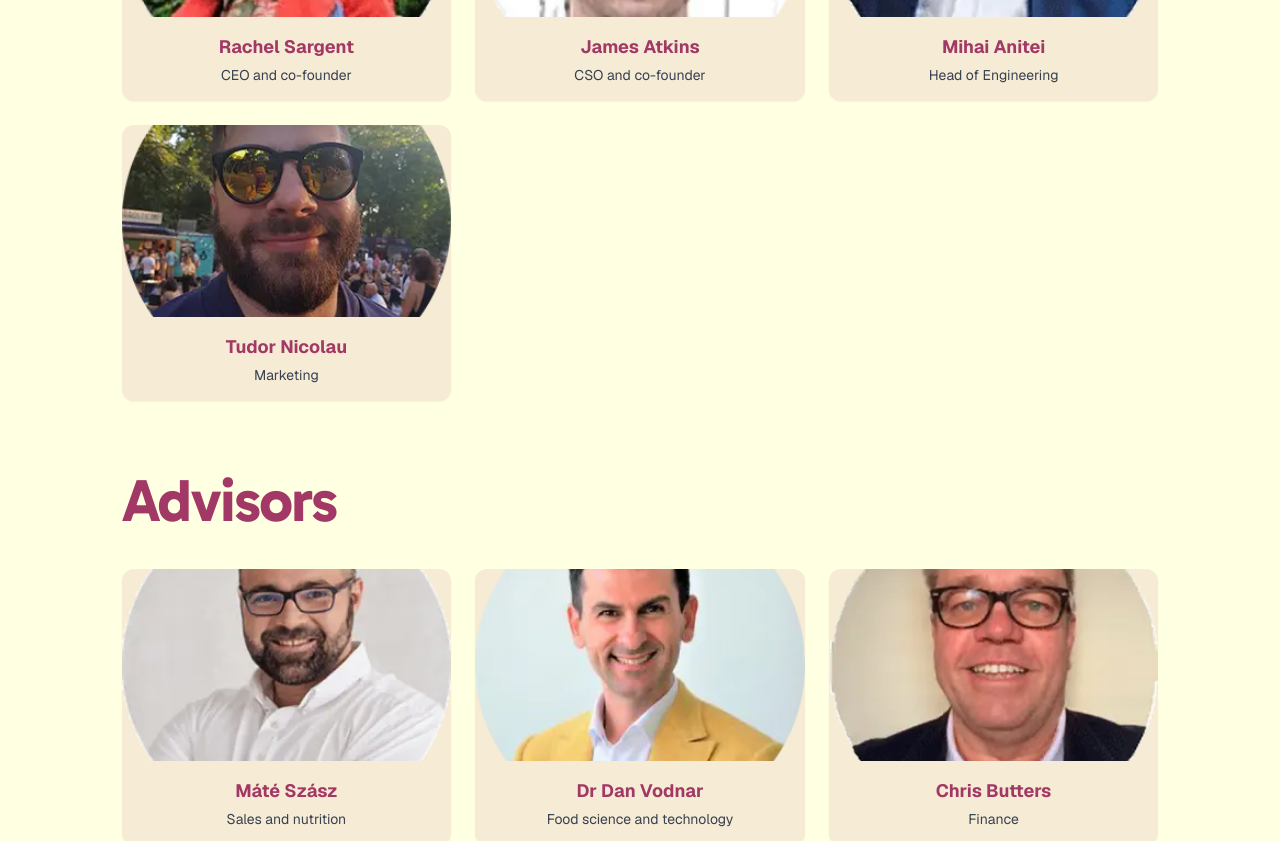
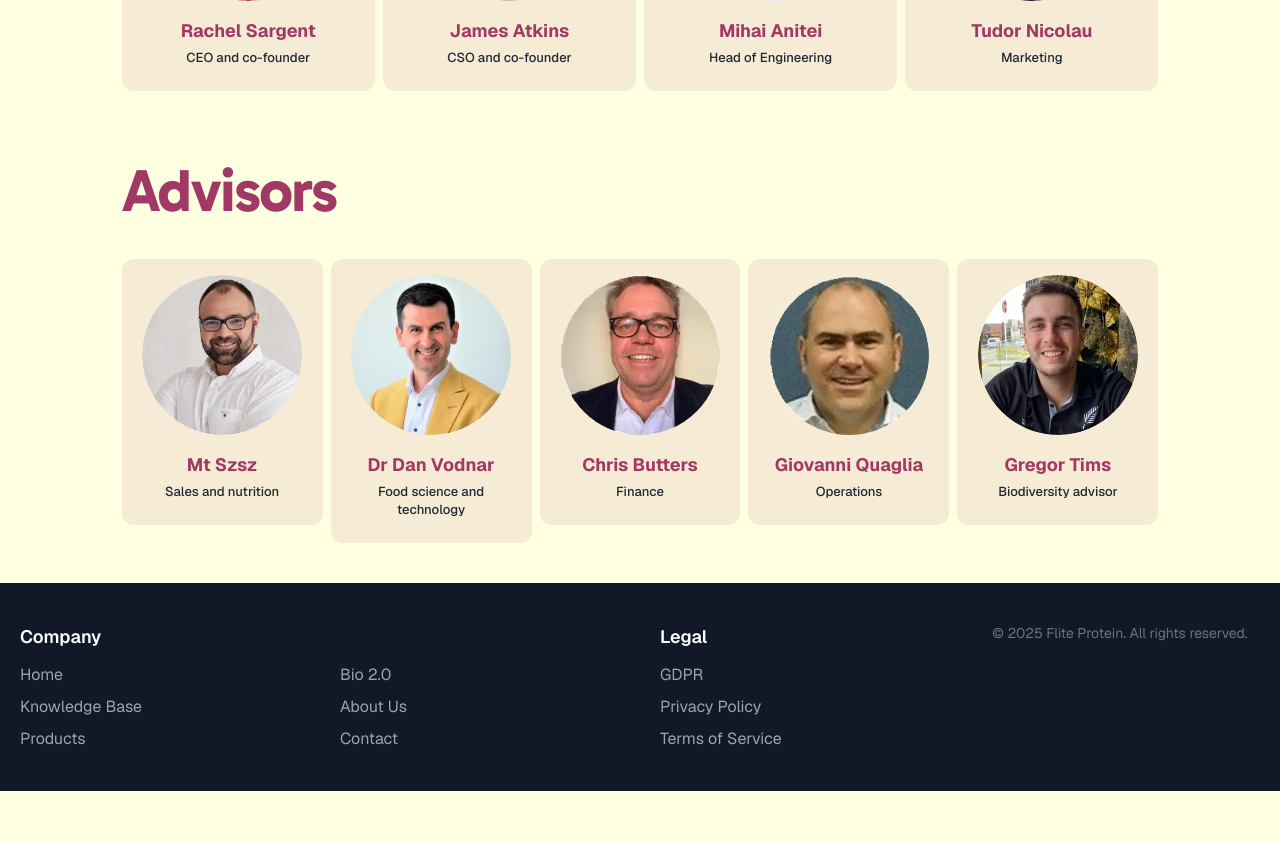
Before and after one commit to thedirtypaw/flite, a Next.js app: page /about in a window 1280 px wide. Shown: the part 1000-1841 px from the top of the page. After the commit the page ends 1791 px from the top, so only its background shows below. Built offline with nearby package versions, Linux system fonts and the light colour scheme.

Commit message:
homepage mains10

```diff
--- a/app/about/TeamCard.tsx
+++ b/app/about/TeamCard.tsx
@@ -17,36 +17,38 @@ const TeamCard: React.FC<TeamCardProps> = ({
     }
 
     return (
-        <div className="group relative">
+        <div className="w-full group relative">
             <div
-                className={`bg-[#f6ebd4] rounded-xl overflow-hidden shadow-sm transition-all duration-300 ${
+                className={`bg-[#f6ebd4] rounded-xl overflow-hidden transition-all duration-300 p-4 ${
                     linkedIn
-                        ? 'hover:shadow-lg transform hover:-translate-y-1 cursor-pointer'
+                        ? 'transform hover:-translate-y-1 cursor-pointer'
                         : ''
                 }`}
                 onClick={handleClick}
             >
+                {/* Circular image */}
+                <div className="flex justify-center mb-4">
+                    <div className="w-40 h-40 rounded-full overflow-hidden">
                         <img
                             src={image}
                             alt={name}
                             loading="lazy"
-                    className="w-full h-48 object-cover rounded-t-xl"
+                            className="w-full h-full object-cover object-center"
                         />
-                <div className="p-4 text-center">
-                    <h3 className="text-[#a23865] text-lg font-bold mb-1">
-                        {name}
-                    </h3>
-                    <p className="text-sm text-gray-700">
-                        {role}
-                    </p>
                     </div>
                 </div>
 
-            {/* Description overlay on hover */}
-            <div className="absolute inset-0 bg-[#f6ebd4] rounded-xl p-4 opacity-0 group-hover:opacity-95 transition-opacity duration-300 flex items-center justify-center">
-                <p className="text-sm text-gray-700 text-center leading-relaxed">
-                    {description}
-                </p>
+                <div className="text-center">
+                    <h3 className="text-[#a23865] text-lg font-bold mb-1">{name}</h3>
+                    <p className="text-gray-800 font-medium text-[13px] mb-2">{role}</p>
+                </div>
+
+                {/* Description on hover */}
+                {description && (
+                    <div className="absolute inset-0 bg-[#f6ebd4] bg-opacity-95 rounded-xl p-4 opacity-0 group-hover:opacity-100 transition-opacity duration-300 flex items-center justify-center">
+                        <p className="text-gray-700 text-sm leading-relaxed text-center">{description}</p>
+                    </div>
+                )}
             </div>
         </div>
     )
--- a/app/about/page.tsx
+++ b/app/about/page.tsx
@@ -1,5 +1,3 @@
-
-
 import * as React from 'react'
 import { Metadata } from 'next'
 import { TwoColumns } from '../../components/fliteProtein/TwoColumns'
@@ -7,11 +5,11 @@ import { GlobalH2 } from '../../components/fliteProtein/fonts'
 import  TeamCard  from './TeamCard'
 
 export const metadata: Metadata = {
-    title: 'Contact - Flite',
+    title: 'About - Flite',
     description: 'Meet our team and connect with us.',
 }
 
-function ContactPage() {
+function AboutPage() {
     return (
         <div className="flex w-full overflow-hidden content-padding flex-col">
             {/* Vision Section */}
@@ -40,9 +38,9 @@ function ContactPage() {
             </div>
 
             {/* Team Section */}
-            <div className="w-full content-padding max-w-screen-xl mx-auto">
+            <div className="w-full content-padding mx-auto">
                 <GlobalH2>Leadership</GlobalH2>
-                <div className="grid grid-cols-1 md:grid-cols-2 lg:grid-cols-3 gap-6 mt-8">
+                <div className="grid grid-cols-2 md:grid-cols-4 gap-2 mt-8 w-full">
                     <TeamCard
                         name="Rachel Sargent"
                         role="CEO and co-founder"
@@ -55,7 +53,7 @@ function ContactPage() {
                         role="CSO and co-founder"
                         image="/team/james.webp"
                         linkedIn="https://www.linkedin.com/in/james-atkins-8928374a/"
-                        description="Entrepreneur focussed on climate change and biodiversity. Founder of Vertis Environmental Finance. Co-founder of Zsámboki Biokert, Danube Kids and Planet League. Author and blogger."
+                        description="Entrepreneur focussed on climate change and biodiversity. Founder of Vertis Environmental Finance. Co-founder of Zsmboki Biokert, Danube Kids and Planet League. Author and blogger."
                     />
                     <TeamCard
                         name="Mihai Anitei"
@@ -73,9 +71,9 @@ function ContactPage() {
                 </div>
 
                 <GlobalH2 className="mt-16">Advisors</GlobalH2>
-                <div className="grid grid-cols-1 md:grid-cols-2 lg:grid-cols-3 gap-6 mt-8">
+                <div className="grid grid-cols-2 md:grid-cols-5 gap-2 mt-8 w-full">
                     <TeamCard
-                        name="Máté Szász"
+                        name="Mt Szsz"
                         role="Sales and nutrition"
                         image="/team/mate.webp"
                         linkedIn="https://www.linkedin.com/in/mate-szasz-a35674145/"
@@ -115,4 +113,4 @@ function ContactPage() {
     )
 }
 
-export default ContactPage
+export default AboutPage
```
Lines whose indentation alone changed are shown as unchanged.
